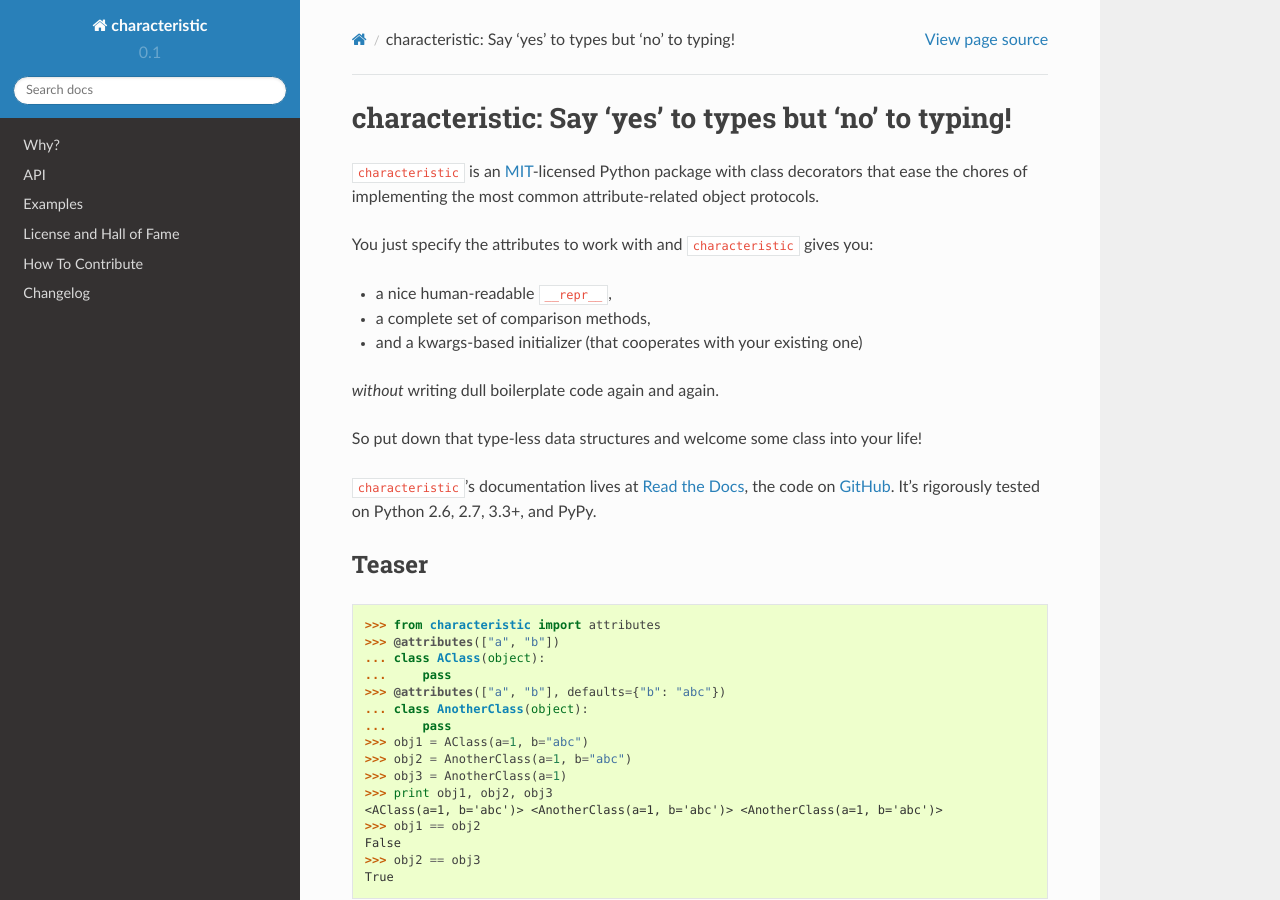
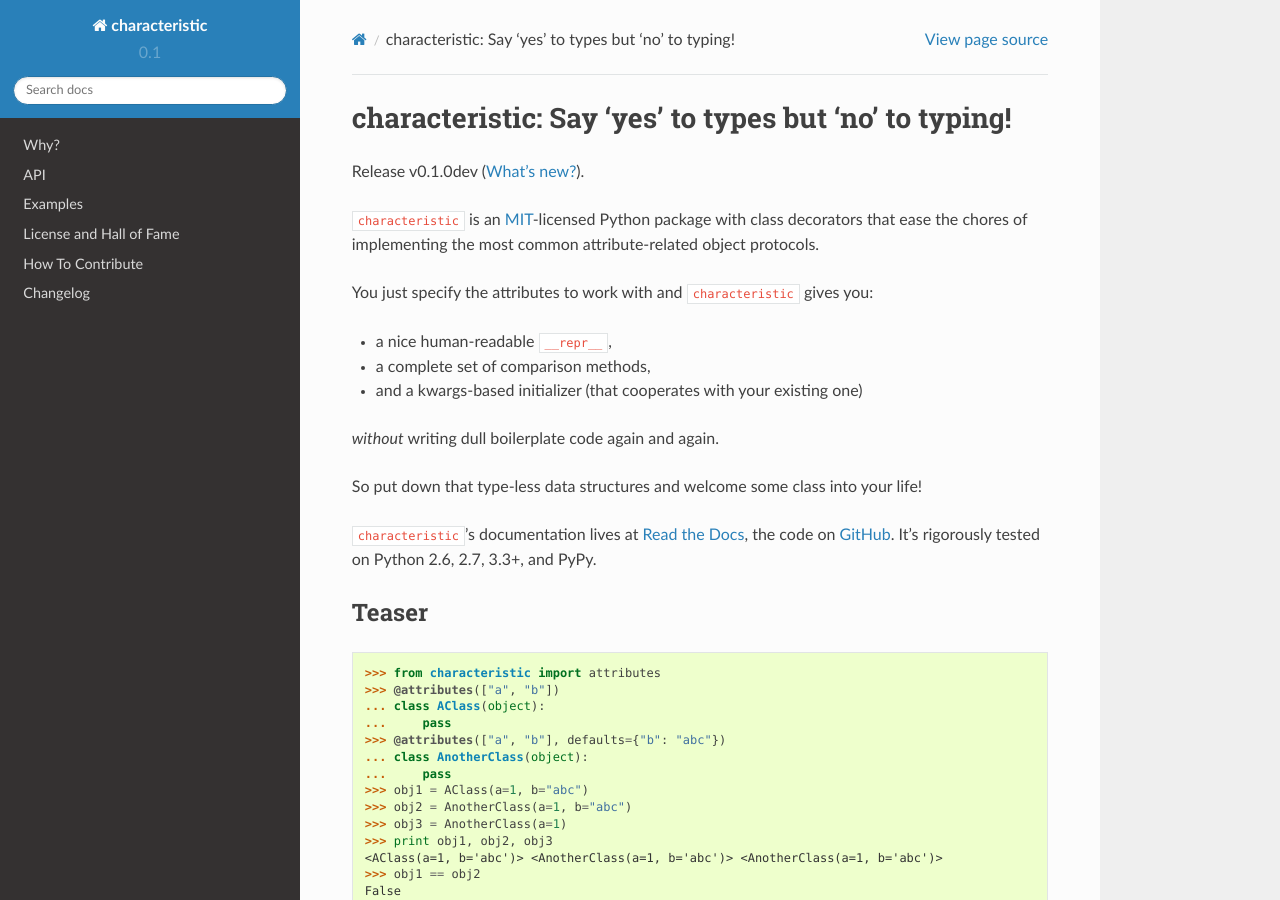
Before and after one commit to ionelmc/python-fields, a Sphinx documentation site: the page built from docs/index.rst, in a window 1280 px wide and 900 px high. Built offline with Sphinx 7.4.7 and the Read the Docs theme 2.0.0, drawn with Linux system fonts in a browser that asks for light colours.

Commit message:
Add version to index.rst

```diff
--- a/docs/index.rst
+++ b/docs/index.rst
@@ -1,9 +1,11 @@
 characteristic: Say 'yes' to types but 'no' to typing!
 ======================================================
 
+Release v\ |release| (:doc:`What's new? <changelog>`).
+
+
 .. include:: ../README.rst
    :start-after: begin
-
 
 
 Teaser
```
